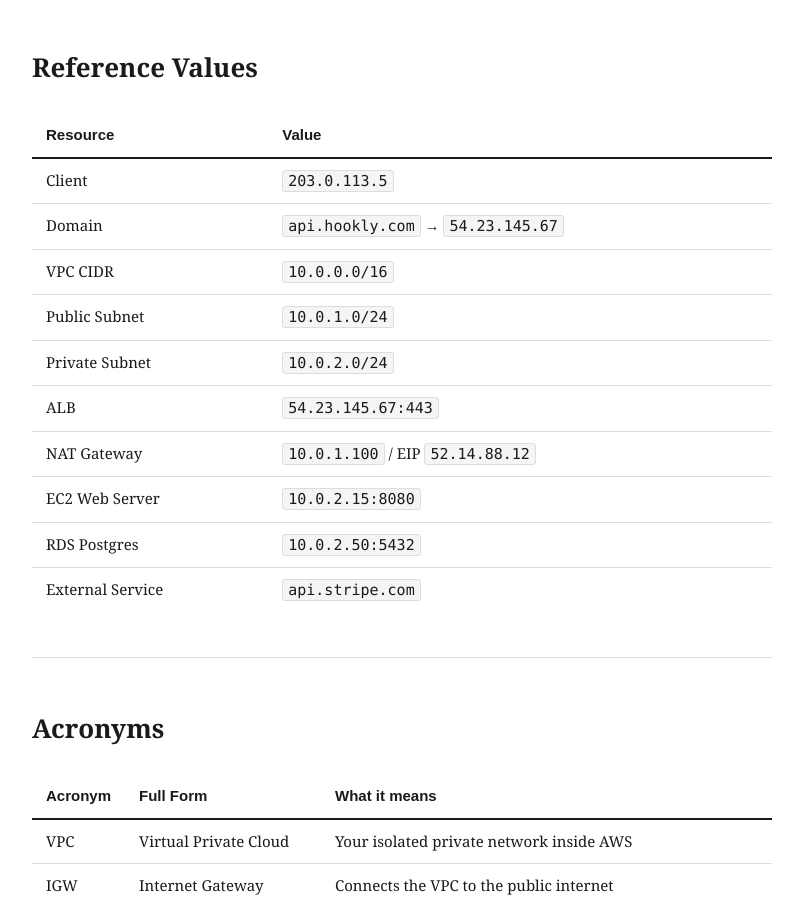
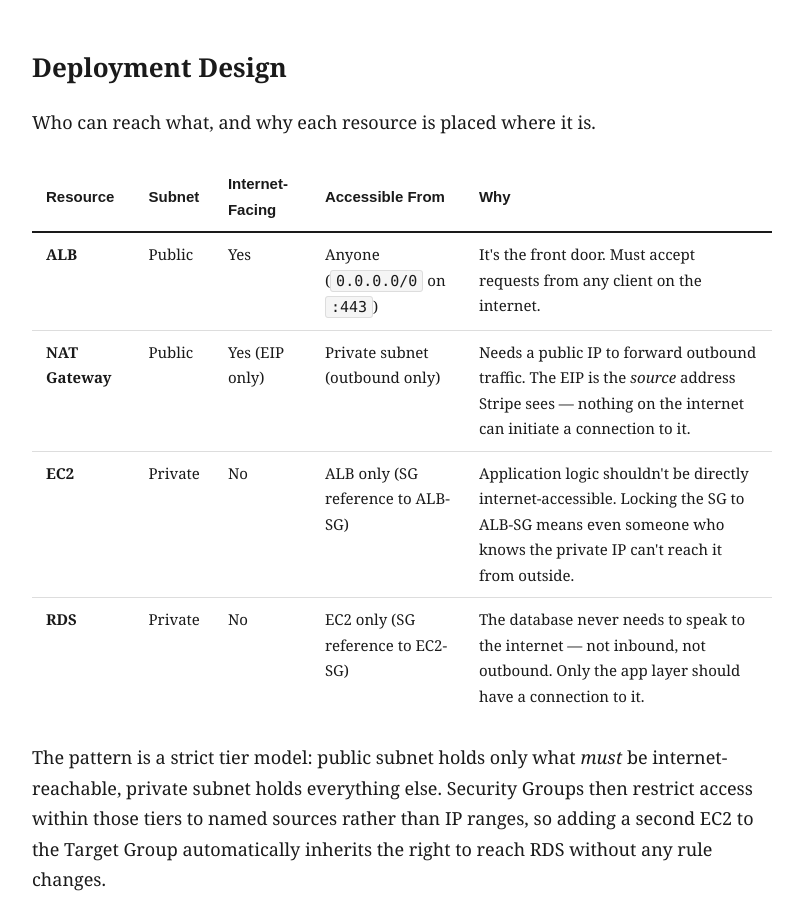
Before and after one commit to niyaz000/engineering-lab, a plain HTML site: page docs/awsvpc/index.html in a window 1280 px wide. Shown: the part 871-1769 px from the top of the page, without its empty margins (238-1041 px from the left). Drawn offline with Linux system fonts and the light colour scheme.

Commit message:
Few more changes

```diff
--- a/docs/awsvpc/index.html
+++ b/docs/awsvpc/index.html
@@ -92,6 +92,48 @@
                                 │  (api.stripe.com)   │
                                 └─────────────────────┘
 </pre>
+
+<h2>Deployment Design</h2>
+
+<p>Who can reach what, and why each resource is placed where it is.</p>
+
+<table>
+  <thead>
+    <tr><th>Resource</th><th>Subnet</th><th>Internet-Facing</th><th>Accessible From</th><th>Why</th></tr>
+  </thead>
+  <tbody>
+    <tr>
+      <td><strong>ALB</strong></td>
+      <td>Public</td>
+      <td>Yes</td>
+      <td>Anyone (<code>0.0.0.0/0</code> on <code>:443</code>)</td>
+      <td>It's the front door. Must accept requests from any client on the internet.</td>
+    </tr>
+    <tr>
+      <td><strong>NAT Gateway</strong></td>
+      <td>Public</td>
+      <td>Yes (EIP only)</td>
+      <td>Private subnet (outbound only)</td>
+      <td>Needs a public IP to forward outbound traffic. The EIP is the <em>source</em> address Stripe sees — nothing on the internet can initiate a connection to it.</td>
+    </tr>
+    <tr>
+      <td><strong>EC2</strong></td>
+      <td>Private</td>
+      <td>No</td>
+      <td>ALB only (SG reference to ALB-SG)</td>
+      <td>Application logic shouldn't be directly internet-accessible. Locking the SG to ALB-SG means even someone who knows the private IP can't reach it from outside.</td>
+    </tr>
+    <tr>
+      <td><strong>RDS</strong></td>
+      <td>Private</td>
+      <td>No</td>
+      <td>EC2 only (SG reference to EC2-SG)</td>
+      <td>The database never needs to speak to the internet — not inbound, not outbound. Only the app layer should have a connection to it.</td>
+    </tr>
+  </tbody>
+</table>
+
+<p>The pattern is a strict tier model: public subnet holds only what <em>must</em> be internet-reachable, private subnet holds everything else. Security Groups then restrict access within those tiers to named sources rather than IP ranges, so adding a second EC2 to the Target Group automatically inherits the right to reach RDS without any rule changes.</p>
 
 <h2>Reference Values</h2>
 
```
Also changed, not shown: 1 other file.
